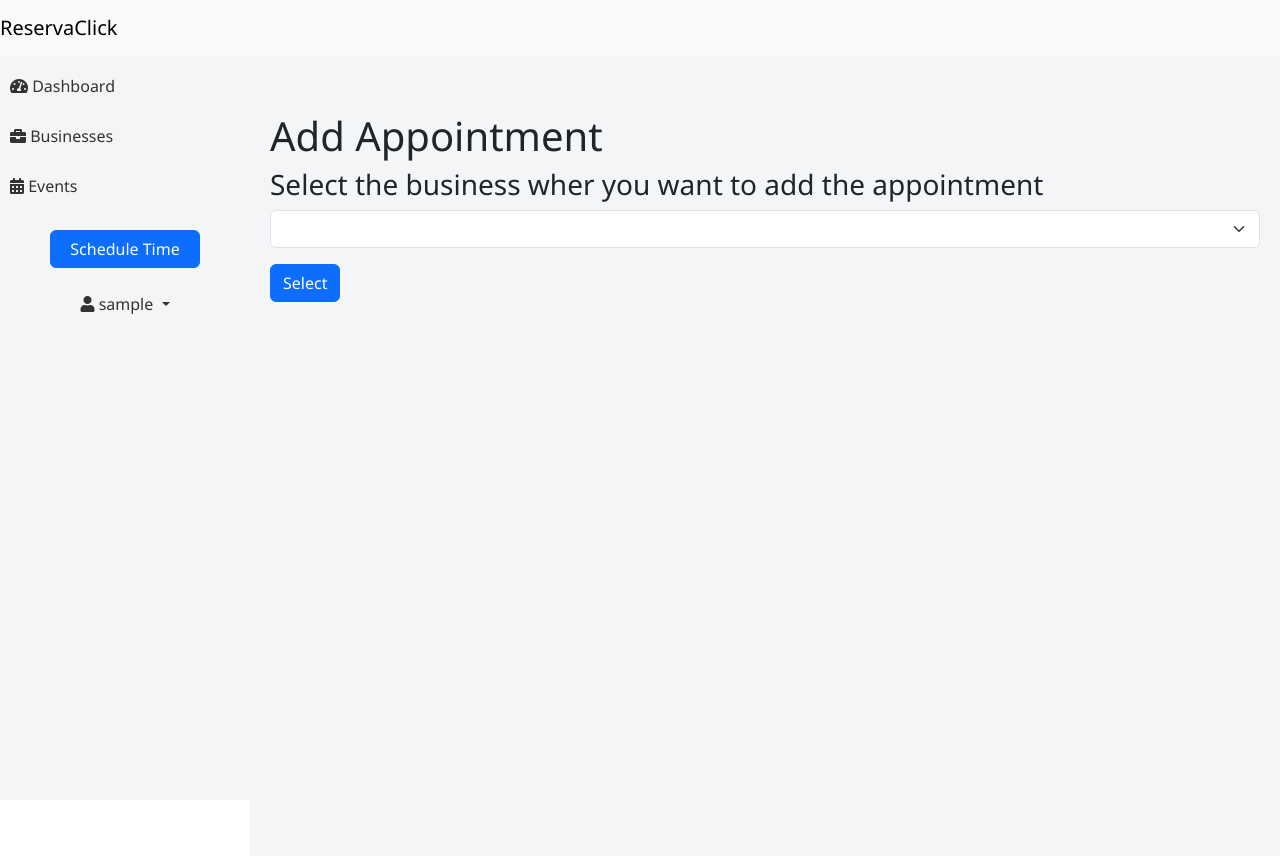
After one commit to paketeserrano/appointments, a Django app: page /businesses/dropdown in a window 1280 px wide. The commit adds this page. Run offline with Django 4.2, Linux system fonts and the light colour scheme; the visitor is signed in with stand-in values (Sample User, id 1); data comes from the database, SQL or seed files in the repository; lists and menus that the app fills with data are empty.

Commit message:
Putting together the app and adding functionality to manage events and businesses

```diff
--- a/appointment_calendar/appointment_calendar/settings.py
+++ b/appointment_calendar/appointment_calendar/settings.py
@@ -31,6 +31,8 @@ SECRET_KEY = 'django-insecure-5#ig3acl9s!68dokxet6wqj(8)7(c!glw-e7cb*i&4y55zw4x!
 DEBUG = True
 
 ALLOWED_HOSTS = []
+
+LOGOUT_REDIRECT_URL= 'logged_out'
 
 
 # Application definition
--- a/appointment_calendar/appointment_calendar/templates/base.html
+++ b/appointment_calendar/appointment_calendar/templates/base.html
@@ -7,7 +7,6 @@
     <meta charset="utf-8" />
     <meta name="viewport" content="width=device-width, initial-scale=1" />
     <link href="https://cdn.jsdelivr.net/npm/bootstrap@5.3.3/dist/css/bootstrap.min.css" rel="stylesheet" integrity="sha384-QWTKZyjpPEjISv5WaRU9OFeRpok6YctnYmDr5pNlyT2bRjXh0JMhjY6hW+ALEwIH" crossorigin="anonymous">
-    <!-- Fontawesome-->
     <link rel="stylesheet" href="https://use.fontawesome.com/releases/v5.15.4/css/all.css">
     <!-- Add additional CSS in static file -->
     {% block extra_css %}
--- /dev/null
+++ b/appointment_calendar/appointment_calendar/templates/base2.html
@@ -0,0 +1,141 @@
+<!DOCTYPE html>
+<html lang="en">
+<head>
+    <meta charset="UTF-8">
+    <meta name="viewport" content="width=device-width, initial-scale=1.0">
+    <title>{% block title %}Your Site Title{% endblock %}</title>
+    <link href="https://cdn.jsdelivr.net/npm/bootstrap@5.3.3/dist/css/bootstrap.min.css" rel="stylesheet" integrity="sha384-QWTKZyjpPEjISv5WaRU9OFeRpok6YctnYmDr5pNlyT2bRjXh0JMhjY6hW+ALEwIH" crossorigin="anonymous">
+    <link rel="stylesheet" href="https://use.fontawesome.com/releases/v5.15.4/css/all.css">
+    {% block extra_css %}
+    {% endblock extra_css %}
+    <style>
+        body {
+            font-family: 'Segoe UI', Tahoma, Geneva, Verdana, sans-serif;
+            padding-top: 56px; /* Adjust based on your navbar height */
+        }
+        .sidebar {
+            padding-top: 56px;
+            background-color: #f4f5f7;
+            min-height: 100vh;
+            position: fixed;
+            top: 0;
+            left: 0;
+            width: 250px;
+            overflow-x: hidden;
+            overflow-y: auto;
+        }
+        .content {
+            margin-left: 250px; /* Same as sidebar width */
+            background-color: #f4f5f7;
+            min-height: 100vh;
+            padding: 20px;
+        }
+        /* Responsive sidebar toggling */
+        @media (max-width: 768px) {
+            .sidebar {
+                width: 100%;
+                height: auto;
+                position: relative;
+            }
+            .content {
+                margin-left: 0;
+            }
+        }
+        /* Sidebar styles */
+        .sidebar .nav-link {
+            font-weight: 500;
+            color: #333;
+        }
+        .sidebar .nav-link:hover {
+            color: #007bff;
+        }
+        .burger-menu {
+            display: none;
+            cursor: pointer;
+        }
+        /* When on mobile, show the burger menu */
+        @media (max-width: 768px) {
+            .burger-menu {
+                display: block;
+            }
+        }
+        /* Additional styles for sidebar items and button */
+        .sidebar .navbar-nav .nav-item {
+            margin-top: 10px; /* Add margin on top of each item */
+            padding-left: 10px; /* Add padding on the left of each item */
+        }
+
+        .sidebar .btn-schedule {
+            width: 60%; /* Make the button 60% of the sidebar width */
+            margin-left: 20%; /* Center the button by setting the left margin to 20% */
+            margin-top: 15px; /* Add some space above the button */
+        }
+
+        .sidebar .user-info {
+            padding-left: 10px; /* Add padding on the left for the user info */
+            margin-bottom: 10px; /* Add margin below the user info */
+        }
+        @media (min-width: 768px) {
+            .content {
+                padding-top: 56px; /* Ensure content starts below the header on desktop view as well */
+            }
+        }
+    </style>
+</head>
+<body>
+    <nav class="navbar navbar-expand-lg navbar-light bg-light fixed-top">
+        <span class="burger-menu" data-toggle="sidebar">
+            <i class="fas fa-bars"></i>
+        </span>
+        <a class="navbar-brand" href="#">ReservaClick</a>
+    </nav>
+
+    <aside class="sidebar">
+        <div class="navbar-nav">
+            <a href="{% url 'dashboard' %}" class="nav-item nav-link">
+                <i class="fas fa-tachometer-alt"></i> Dashboard
+            </a>
+            <a href="{% url 'business-list' %}" class="nav-item nav-link">
+                <i class="fas fa-briefcase"></i> Businesses
+            </a>
+            <a href="" class="nav-item nav-link">
+                <i class="fas fa-calendar-alt"></i> Events
+            </a>
+        </div>
+        <div class="mt-auto">
+            <a href="{% url 'business_list_dropdown' %}" class="btn btn-primary btn-schedule mt-4">Schedule Time</a>
+
+            <div class="nav-item dropdown mt-4 text-center">
+                <a href="#" class="nav-link dropdown-toggle" id="userDropdown" role="button" data-bs-toggle="dropdown" aria-expanded="false">
+                    <i class="fas fa-user"></i> {{ user.get_username }}
+                </a>
+                <ul class="dropdown-menu" aria-labelledby="userDropdown">
+                    <li><a class="dropdown-item" href="{% url 'profile' %}">Profile</a></li>
+                    <li><hr class="dropdown-divider"></li>
+                    <li><a class="dropdown-item" href="{% url 'logout' %}">Logout</a></li>
+                </ul>
+            </div>
+        </div>
+    </aside>
+
+    <div class="content">
+        {% block content %}
+        <!-- Content goes here -->
+        {% endblock content %}
+    </div>
+
+    <script src="https://ajax.googleapis.com/ajax/libs/jquery/3.7.1/jquery.min.js"></script>
+    <script src="https://cdn.jsdelivr.net/npm/bootstrap@5.3.3/dist/js/bootstrap.bundle.min.js" integrity="sha384-YvpcrYf0tY3lHB60NNkmXc5s9fDVZLESaAA55NDzOxhy9GkcIdslK1eN7N6jIeHz" crossorigin="anonymous"></script>
+    <script>
+        $(function() {
+            $('[data-toggle="sidebar"]').click(function() {
+                $('.sidebar').toggle();
+            });
+
+        });
+    </script>
+
+    {% block extra_script %}
+    {% endblock extra_script %}
+</body>
+</html>
--- /dev/null
+++ b/appointment_calendar/appointment_calendar/templates/business/business_list_for_appointment.html
@@ -0,0 +1,29 @@
+{% extends 'base2.html' %}
+
+{% block content %}
+<h1>Add Appointment</h1>
+<h3>Select the business wher you want to add the appointment</h3>
+
+<div class="mb-3">
+    <select class="form-select" id="select_business_dropdown">
+        {% for account in accounts %}
+            <option value="{% url 'appointment_wizard' account.id %}">{{account.name}}</option>
+        {% endfor %}
+    </select>
+</div>
+
+<button id="appointmentButton" class="btn btn-primary">Select</button>
+{% endblock content %}
+
+{% block extra_script %}
+
+<script>
+    $(document).ready(function(){
+        $('#appointmentButton').click(function(){
+            var url = $('#select_business_dropdown').val();
+            window.location.href = url
+        });
+    });
+</script>
+
+{% endblock extra_script %}
--- a/appointment_calendar/appointment_calendar/templates/business/view_business.html
+++ b/appointment_calendar/appointment_calendar/templates/business/view_business.html
@@ -1,4 +1,4 @@
-{% extends 'base.html' %}
+{% extends 'base2.html' %}
 
 {% block extra_css %}
 <style>
@@ -36,7 +36,7 @@
                     <div class="card-body">
                         <h5 class="card-title">{{event.name}}</h5>
                         <p class="card-text">{{event.duration}} mins</p>
-                        <a href="#" class="btn btn-link p-0" aria-label="View booking page">View event page</a>
+                        <a href="{% url 'event_detail' event.id %}" class="btn btn-link p-0" aria-label="View booking page">View event page</a>
                     </div>
                     <div class="card-footer">
                         <div class="form-check form-switch d-inline-block">
@@ -157,7 +157,6 @@
 {% endblock %}
 
 {% block extra_script %}
-<script src="https://ajax.googleapis.com/ajax/libs/jquery/3.7.1/jquery.min.js"></script>
 <script>
     available_week_days = []
     {% for day in available_days %}
--- a/appointment_calendar/appointment_calendar/templates/registration/logged_out.html
+++ b/appointment_calendar/appointment_calendar/templates/registration/logged_out.html
@@ -1,6 +1,3 @@
-{% extends "base.html" %}
 
-{% block content %}
   <p>Logged out!</p>
   <a href="{% url 'login'%}">Click here to login again.</a>
-{% endblock %}
--- /dev/null
+++ b/appointment_calendar/appointment_calendar/templates/users/profile.html
@@ -0,0 +1,6 @@
+{% extends 'base2.html' %}
+
+{% block content %}
+<h2>User Profile</h2>
+<p>This is a placeholder for the user profile page.</p>
+{% endblock %}
--- a/appointment_calendar/appointment_calendar/templates/worker_detail.html
+++ b/appointment_calendar/appointment_calendar/templates/worker_detail.html
@@ -106,7 +106,6 @@
 {% endblock %}
 
 {% block extra_script %}
-<script src="https://ajax.googleapis.com/ajax/libs/jquery/3.7.1/jquery.min.js"></script>
 
 <script>
     $(document).ready(function() {
--- a/appointment_calendar/appt_calendar_app/forms.py
+++ b/appointment_calendar/appt_calendar_app/forms.py
@@ -112,7 +112,7 @@ class CreateAccountForm(forms.ModelForm):
 class CreateEventForm(forms.ModelForm):
     class Meta:
         model = Event
-        fields = ['name', 'duration', 'location', 'account', 'event_workers']
+        fields = ['name', 'description', 'duration', 'location', 'event_workers']
 
 class AppointmentCancelForm(forms.ModelForm):
     def __init__(self, *args, **kwargs):
--- a/appointment_calendar/appt_calendar_app/models.py
+++ b/appointment_calendar/appt_calendar_app/models.py
@@ -41,6 +41,7 @@ class Invitee(models.Model):
 
 class Event(models.Model):
     name = models.CharField(max_length = 120)
+    description = models.CharField(max_length = 400, default='')
     duration = models.IntegerField()
     event_workers = models.ManyToManyField(CustomUser)
     # This field should contain the different locations options setup by the user
--- a/appointment_calendar/appt_calendar_app/urls.py
+++ b/appointment_calendar/appt_calendar_app/urls.py
@@ -1,5 +1,7 @@
 from django.urls import path,include, re_path
 from . import views
+from django.contrib.auth.views import LogoutView
+from appointment_calendar import settings
 
 urlpatterns = [
     path('appointment_wizard/<int:business_id>', views.BookingCreateWizardView.as_view(), name='appointment_wizard'),
@@ -19,4 +21,11 @@ urlpatterns = [
     path("business_hour/", views.BusinessHourView.as_view(), name="business_hour_no_param"),
     path('special_day/', views.SpecialDayView.as_view(), name='special_day_create'),
     path('special_day/<int:id>/', views.SpecialDayView.as_view(), name='special_day_update_delete'),
+    path('businesses/', views.AccountListView.as_view(show_dropdown = False), name='business-list'),
+    path('businesses/dropdown', views.AccountListView.as_view(show_dropdown = True), name='business_list_dropdown'),
+    path('logout/', LogoutView.as_view(next_page=settings.LOGOUT_REDIRECT_URL), name='logout'),
+    path('profile/', views.UserProfileView.as_view(), name='profile'),
+    path('login/', views.CustomLoginView.as_view(), name='login'),
+    path('logged_out/', views.LoggedOutView.as_view(), name='logged_out'),
+    path('events/<int:pk>/', views.EventDetailView.as_view(), name='event_detail'),
 ]
--- a/appointment_calendar/appt_calendar_app/views.py
+++ b/appointment_calendar/appt_calendar_app/views.py
@@ -16,7 +16,56 @@ from django.urls import reverse_lazy
 from django.views.generic.base import TemplateView
 from django.views.generic.edit import UpdateView
 from django.views.generic.list import ListView
-from django.views.generic import View
+from django.views.generic import View, DetailView
+from django.contrib.auth.views import LoginView
+
+class EventDetailView(DetailView):
+    model = Event
+    template_name = 'events/event_details.html'
+    context_object_name = 'event'
+
+class CustomLoginView(LoginView):
+    template_name = 'registration/login.html'
+    redirect_authenticated_user = True  # Redirect users who are already logged in
+    next_page = reverse_lazy('dashboard')  # Redirect to dashboard after login
+
+    def get_context_data(self, **kwargs):
+        context = super().get_context_data(**kwargs)
+        # Add custom context here
+        return context
+
+class LoggedOutView(TemplateView):
+    template_name = 'registration/logged_out.html'
+
+class UserProfileView(TemplateView):
+    template_name = 'users/profile.html'
+
+class AccountListView(ListView):
+    show_dropdown = False
+    model = Account
+    context_object_name = 'accounts'
+
+    def get(self, request, *args, **kwargs):
+        # Get the user's accounts
+        user_accounts = self.get_queryset()
+        # If only one account is assigned, redirect to that account's detail page
+        if user_accounts.count() == 1 and self.show_dropdown:
+            return redirect('appointment_wizard', business_id=user_accounts.first().pk)
+
+        # Otherwise, continue with the normal flow
+        return super(AccountListView, self).get(request, *args, **kwargs)
+
+    def get_template_names(self):
+        if self.show_dropdown:
+            return ['business/business_list_for_appointment.html']
+        else:
+            self.paginate_by = 10
+            return ['business/business_list.html']
+
+    def get_queryset(self):
+        # Assuming you have a method to get the custom user
+        user = CustomUser.objects.get(user=self.request.user)
+        return Account.objects.filter(admins=user)
 
 class SpecialDayView(View):
     def post(self, request, *args, **kwargs):
@@ -439,13 +488,20 @@ def add_business(request):
     if request.method == 'POST':
         form = CreateAccountForm(request.POST)
         if form.is_valid():
-            form.save()
-            return redirect('/')
-        pass
-    elif request.method == 'GET':
+            # Save the form to create an Account object but do not commit to the database yet
+            new_account = form.save(commit=False)
+            new_account.save()  # Save the new Account object to the database
+            # Add the current user as an admin of the new account
+            new_account.admins.add(CustomUser.objects.get(user=request.user))
+            # If there are many-to-many fields included in the form, save the form with commit=True to save those relationships
+            form.save_m2m()
+            return redirect('business-list')
+    else:
         form = CreateAccountForm()
-        context = {'form': form}
-        return render(request, 'business/add_business.html', context)
+
+    context = {'form': form}
+    return render(request, 'business/add_business.html', context)
+
 
 def view_business(request, business_id = -1):
     business = Account.objects.get(pk=business_id)
@@ -454,15 +510,12 @@ def view_business(request, business_id = -1):
     events = Event.objects.filter(account_id=business_id)
 
     for business_hour in business_hours:
-        print(f'Day: {business_hour}')
         business_hour.to_hour = business_hour.to_hour.strftime('%H:%M')
         business_hour.from_hour = business_hour.from_hour.strftime('%H:%M')
 
     for special_day in special_days:
         special_day.to_hour = special_day.to_hour.strftime('%H:%M')
         special_day.from_hour = special_day.from_hour.strftime('%H:%M')
-
-    print(business_hours[0].from_hour)
 
     context = {'business' : business,
                'business_hours' : business_hours,
@@ -476,8 +529,12 @@ def add_business_event(request, business_id = -1):
     if request.method == 'POST':
         form = CreateEventForm(request.POST)
         if form.is_valid():
-            form.save()
-            return redirect('/view_business/' + str(business_id))
+            new_event = form.save(commit=False)
+            business = Account.objects.get(pk=business_id)
+            new_event.account = business
+            new_event.save()
+            form.save_m2m()
+            return redirect('view_business', business_id = business_id)
 
     elif request.method == 'GET':
         form = CreateEventForm()
```
Also changed, not shown: appointment_calendar/appointment_calendar/templates/business/business_list.html (added, +110 -0 lines), appointment_calendar/appointment_calendar/templates/dashboard.html (+12 -10 lines), appointment_calendar/appointment_calendar/templates/events/event_details.html (added, +130 -0 lines), appointment_calendar/appointment_calendar/templates/registration/login.html (+1 -6 lines), appointment_calendar/appt_calendar_app/migrations/0007_event_description.py (added).
